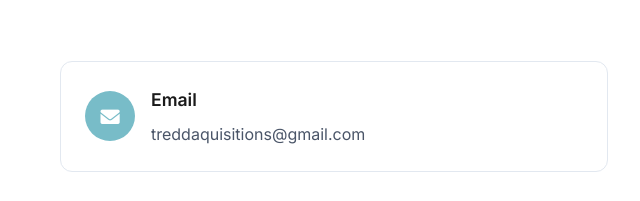
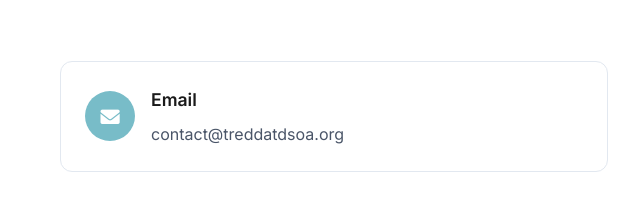
Before and after one commit to TheKoolAidManw/tredd-website, a plain HTML site: page index.html in a window 1280 px wide. Shown: the part 2725-2926 px from the top of the page, 0-640 px from the left. Drawn offline with Linux system fonts and the light colour scheme.

Commit message:
Updated Contact Section Details

```diff
--- a/index.html
+++ b/index.html
@@ -174,7 +174,7 @@ z<!DOCTYPE html>
                         </div>
                         <div class="contact-details">
                             <h4>Email</h4>
-                            <p>treddaquisitions@gmail.com</p>
+                            <p>contact@treddatdsoa.org</p>
                         </div>
                     </div>
                     <div class="contact-item">
```
